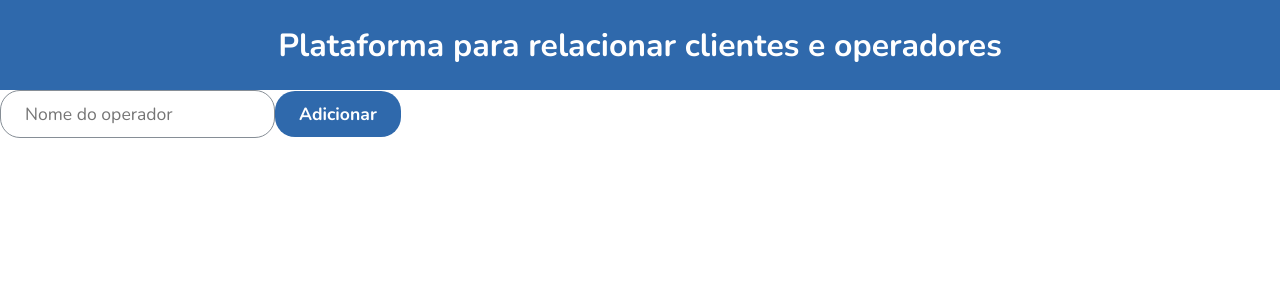
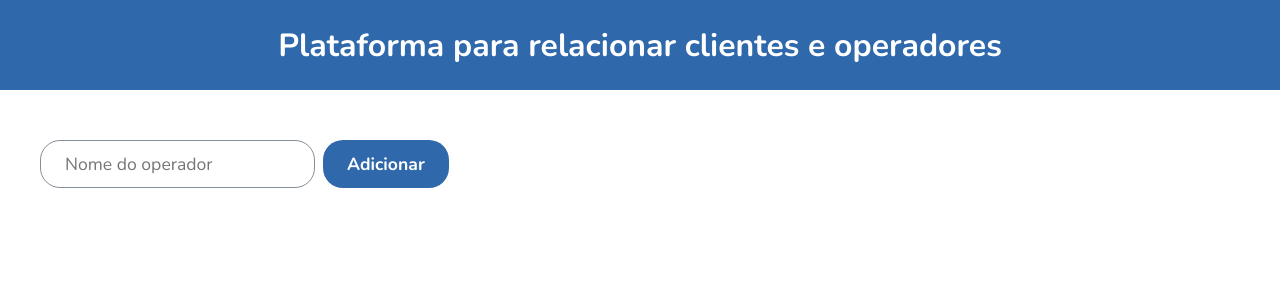
Before and after one commit to guiwustro/sistema-importacao-dados-csv-front-end, a React (Create React App) app: page / in a window 1280 px wide. Shown: the top 300 px of the page. Built offline with nearby package versions, Linux system fonts and the light colour scheme.

Commit message:
styles: styles adjusts in header and add operator form

```diff
--- a/src/components/AddOperatorForm/index.tsx
+++ b/src/components/AddOperatorForm/index.tsx
@@ -1,5 +1,5 @@
 import { useState } from "react";
-import { Button, Input } from "./styles";
+import { Button, Form, Input } from "./styles";
 
 const AddOperatorForm = () => {
 	const [operatorName, setOperatorName] = useState<string>();
@@ -9,14 +9,14 @@ const AddOperatorForm = () => {
 	};
 	return (
 		<div>
-			<form onSubmit={(e) => addOperator(e)}>
+			<Form onSubmit={(e) => addOperator(e)}>
 				<Input
 					placeholder="Nome do operador"
 					value={operatorName}
 					onChange={(e) => setOperatorName(e.target.value)}
 				/>
 				<Button type="submit">Adicionar</Button>
-			</form>
+			</Form>
 		</div>
 	);
 };
--- a/src/components/AddOperatorForm/styles.ts
+++ b/src/components/AddOperatorForm/styles.ts
@@ -1,4 +1,9 @@
 import styled from "styled-components";
+
+export const Form = styled.form`
+	display: flex;
+	gap: 0.5rem;
+`;
 
 export const Button = styled.button`
 	background-color: var(--color-blue-700);
@@ -7,6 +12,9 @@ export const Button = styled.button`
 	font-weight: 700;
 	border-radius: 20px;
 	padding: 0.7rem 1.5rem;
+	&:hover {
+		background-color: var(--color-blue-500);
+	}
 `;
 
 export const Input = styled.input`
--- a/src/components/Header/styles.ts
+++ b/src/components/Header/styles.ts
@@ -10,6 +10,7 @@ export const Container = styled.div`
 `;
 
 export const Title = styled.div`
+	max-width: 1200px;
 	font-style: normal;
 	font-weight: 700;
 	color: var(--color-white);
--- a/src/pages/Home/index.tsx
+++ b/src/pages/Home/index.tsx
@@ -1,12 +1,17 @@
 import AddOperatorForm from "../../components/AddOperatorForm";
 import Header from "../../components/Header";
+import { Container, Main } from "./styles";
 
 const Home = () => {
 	return (
-		<div>
+		<>
 			<Header />
-			<AddOperatorForm />
-		</div>
+			<Container>
+				<Main>
+					<AddOperatorForm />
+				</Main>
+			</Container>
+		</>
 	);
 };
 
--- /dev/null
+++ b/src/pages/Home/styles.ts
@@ -0,0 +1,16 @@
+import styled from "styled-components";
+
+export const Container = styled.div`
+	max-width: 1200px;
+	display: flex;
+	margin: 0 10px;
+	@media (min-width: 1220px) {
+		margin: 0 auto;
+	}
+`;
+
+export const Main = styled.main`
+	margin-top: 50px;
+	display: flex;
+	align-items: flex-start;
+`;
```
